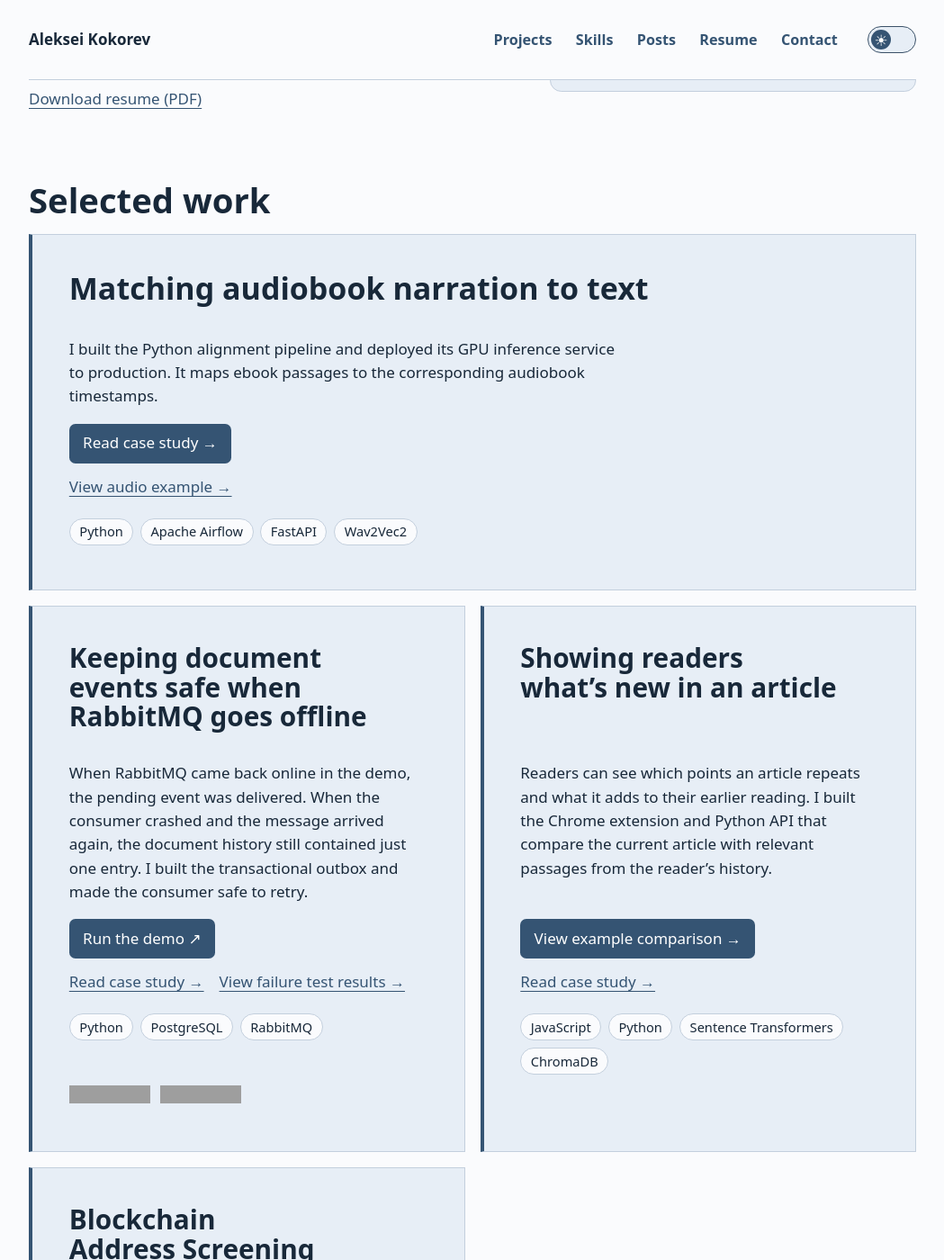
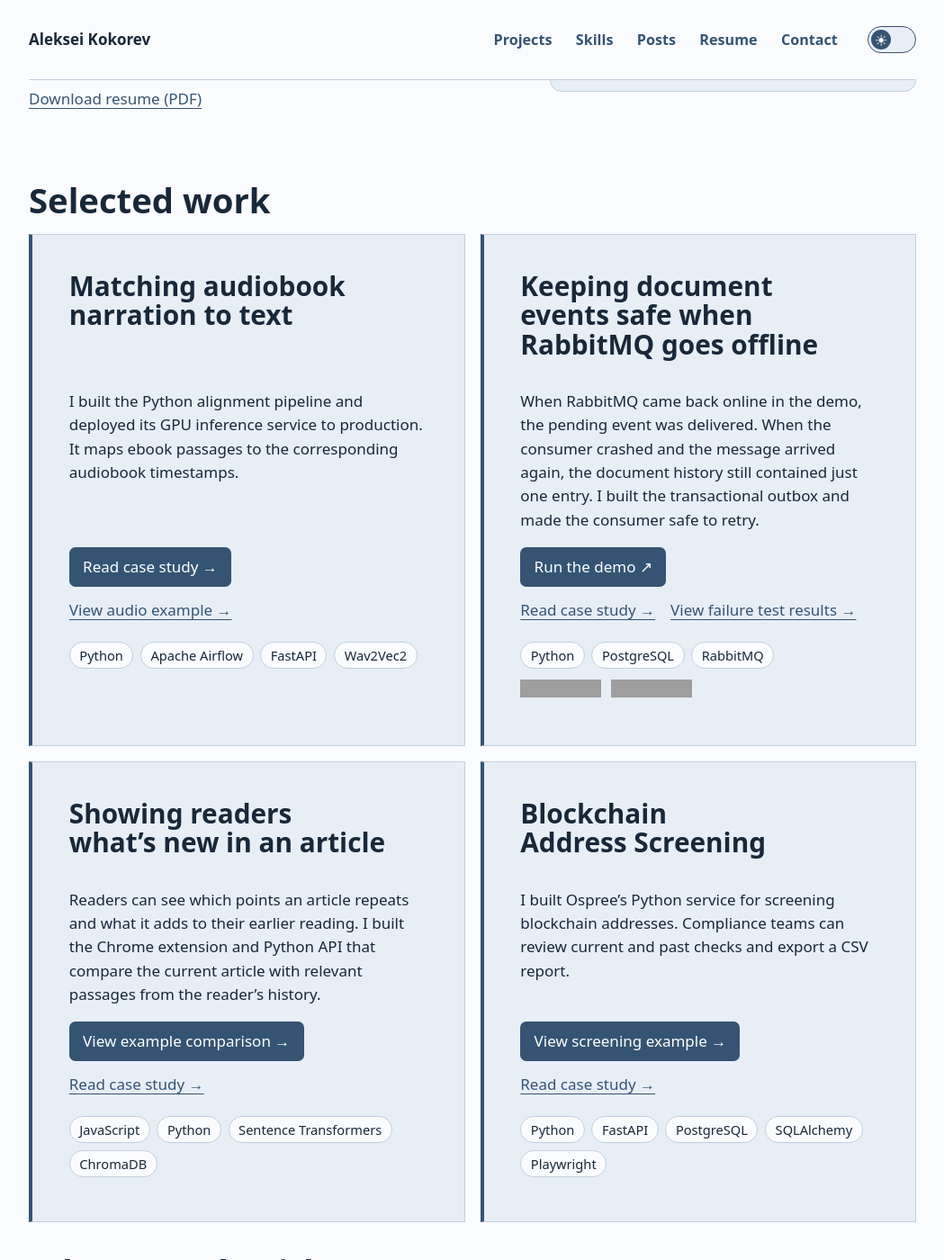
Before and after one commit to alex-coch/alex-coch.github.io, a Jekyll site: the page index.html, which Jekyll copies as it is, in a window 1280 px wide and 1400 px high, scrolled down 548 px. Shown: the whole window at 90% size, without its empty margins (115-1164 px from the left). Built offline with Jekyll 4.4.1, drawn with Linux system fonts in a browser that asks for light colours; grey boxes are pictures that could not be loaded.

Commit message:
Preview a two-by-two desktop project grid

```diff
--- a/assets/portfolio.css
+++ b/assets/portfolio.css
@@ -286,8 +286,6 @@ header nav a[aria-current] {color:var(--on-accent);background:var(--accent)}
 .project-links .project-action:hover {text-decoration:underline}
 @media (min-width:54rem) {
   .project-grid {grid-template-columns:repeat(2,minmax(0,1fr))}
-  .project-grid > :first-child {grid-column:1 / -1}
-  .project-grid > :first-child h3 {font-size:2rem}
   .project-grid > .work-card {
     display:grid;grid-row:span 5;grid-template-rows:subgrid;row-gap:0;align-items:start
   }
--- a/index.html
+++ b/index.html
@@ -1,7 +1,7 @@
 <!doctype html>
 <html lang="en"><head><meta charset="utf-8"><meta name="viewport" content="width=device-width, initial-scale=1"><title>Aleksei Kokorev · Python Backend Engineer</title><meta name="description" content="Python backend engineering portfolio. APIs, event-driven systems and production GPU inference."><link rel="icon" href="/assets/ak.svg?v=3" type="image/svg+xml">
 <script src="/assets/theme.js?v=2"></script>
-<link rel="stylesheet" href="/assets/portfolio.css?v=64"><script defer src="/assets/portfolio-nav.js?v=7"></script>
+<link rel="stylesheet" href="/assets/portfolio.css?v=65"><script defer src="/assets/portfolio-nav.js?v=7"></script>
 <script defer src="/assets/messenger-links.js"></script>
 <script defer src="/assets/contact-form.js"></script>
 <script async defer src="https://www.google.com/recaptcha/api.js"></script>
```
